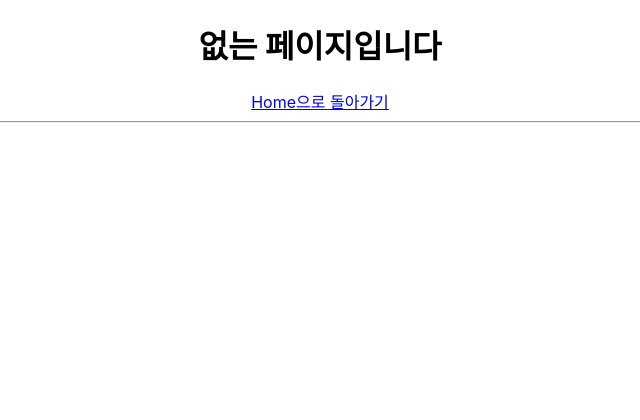
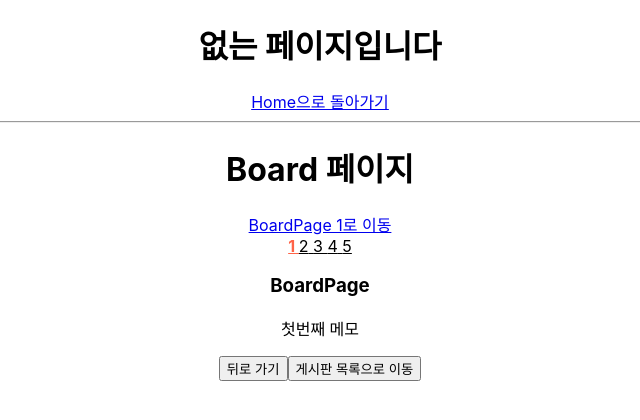
Before and after one commit to SunKyeong-Lee/study-react-review, a React (Create React App) app in the folder study-react/: page /board/1 in a window 1280 px wide. Shown: the top 420 px of the page, without its empty margins (320-960 px from the left). Built offline with nearby package versions, Linux system fonts and the light colour scheme.

Commit message:
리액트 라우터, params

```diff
--- /dev/null
+++ b/study-react/src/pages/Board.jsx
@@ -0,0 +1,33 @@
+import { useState } from "react";
+import { Link, NavLink, Outlet } from "react-router-dom";
+
+const Board = () => {
+  const [boardlist, setBoardlist] = useState([1, 2, 3, 4, 5]);
+
+  return (
+    <div>
+      <h1>Board 페이지</h1>
+      <Link to="/board/1">BoardPage 1로 이동</Link> <br />
+      {
+        // 값이 여러개 일 경우 배열을 가져와 map으로 출력
+        // NavLink에 isActive 값을 화살표 함수로 가져와서 사용
+        // isPending : 보류 중
+        boardlist.map((boardid) => (
+          <NavLink
+            style={({ isActive }) =>
+              isActive ? { color: "tomato", fontWeight: "bold" } : { color: "black" }
+            }
+            to={`/board/${boardid}`}
+          >
+            {boardid}{" "}
+          </NavLink>
+        ))
+      }
+
+      {/** BoardPage 출력 */}
+      <Outlet outletname="아웃렛" />
+    </div>
+  );
+};
+
+export default Board;
--- /dev/null
+++ b/study-react/src/pages/BoardPage.jsx
@@ -0,0 +1,45 @@
+import { useState } from "react";
+import { useNavigate, useParams } from "react-router-dom";
+
+const BoardPage = (props) => {
+  // 받아온 props값 확인
+  // name - RootIndex에서 컴포넌트에 직접 넣어준 props 값
+  // outletname - Board에서 Outlet에 넣어준 props 값
+  const { name, outletname } = props;
+
+  // 주소를 통해 전달해준 params 값을 가져와서 사용할 수 있다
+  // params 안에 객체 형태로 들어가있기 때문에, 구조화 할당을 통해서 사용가능
+  // const params = useParams();
+  // console.log(params); // BoardPage1 > { id: 1 }
+  const { page, id } = useParams();
+
+  // 5개의 데이터를 가지고 있는 배열 작성
+  // 그 중에서 동일한 id를 가지고 있는 내용만 출력
+  // 자바스크립트의 배열의 메소드 사용 > 1개의 값을 찾기 위해 배열의 find 메소드 사용
+  const [memos, setMemos] = useState([
+    { id: 1, title: "첫번째 메모" },
+    { id: 2, title: "두번째 메모" },
+    { id: 3, title: "세번째 메모" },
+    { id: 4, title: "네번째 메모" },
+    { id: 5, title: "다섯번째 메모" },
+  ]);
+
+  // 객체의 값을 돌려줄 경우에는 값을 다른 변수에 넣고 확인
+  // 배열의 객체 요소를 꺼내서 하나씩 비교하여 참인 요소를 return
+  // 현재 id와 같은 메모를 변수에 저장
+  const memo = memos.find((m) => m.id == id);
+
+  // useNavigate를 통해서 자바스크립트를 통해 주소 이동
+  const navigate = useNavigate();
+
+  return (
+    <div>
+      <h3>BoardPage</h3>
+      <p>{memo ? memo.title : "값이 없는 페이지입니다"}</p>
+      <button onClick={() => {navigate(-1);}}>뒤로 가기</button>
+      <button onClick={() => {navigate("/board");}}>게시판 목록으로 이동</button>
+    </div>
+  );
+};
+
+export default BoardPage;
--- a/study-react/src/pages/RootIndex.jsx
+++ b/study-react/src/pages/RootIndex.jsx
@@ -8,6 +8,8 @@ import AboutMain from "./AboutMain";
 import AboutTest from "./AboutTest";
 import Home from "./Home";
 import Error from "./Error";
+import Board from "./Board";
+import BoardPage from "./BoardPage";
 
 const RootIndex = () => {
   return (
@@ -43,6 +45,17 @@ const RootIndex = () => {
          * 단, *을 사용할 경우, 사용하지 않는 주소가 없기에 *을 사용한 주소는 항상 보인다
          */}
         <Route path="test" element={<Home />} />
+        {/** 주소를 통해서 값을 전달 */}
+        <Route path="/board" element={<Board />}>
+          {/**
+           * 주소로 전달하는 값을 params 값이라고 한다
+           * 이 값은 { path의:이름 : "주소에 작성해준 값" }
+           * :id는 그 사용할 공간의 이름이기 때문에 원하는 이름으로 작성해서 사용
+           * 이와같이 params값을 사용한 주소는 어떤 값이 들어와도 같은 컴포넌트를 출력한다.
+           */}
+          <Route path="/board/:id" element={<BoardPage name="게시판" />} />
+          <Route path="/board/about" element={<About />} />
+        </Route>
       </Routes>
     </BrowserRouter>
   );
```
